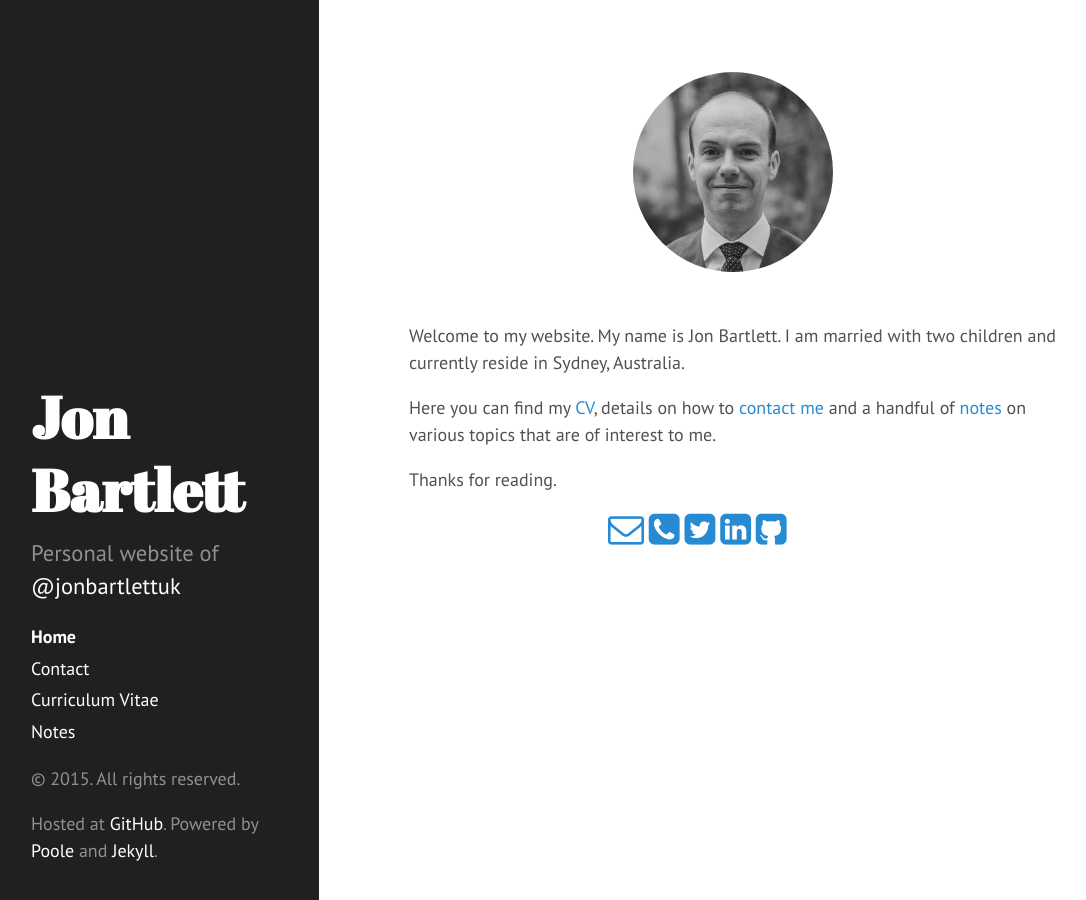
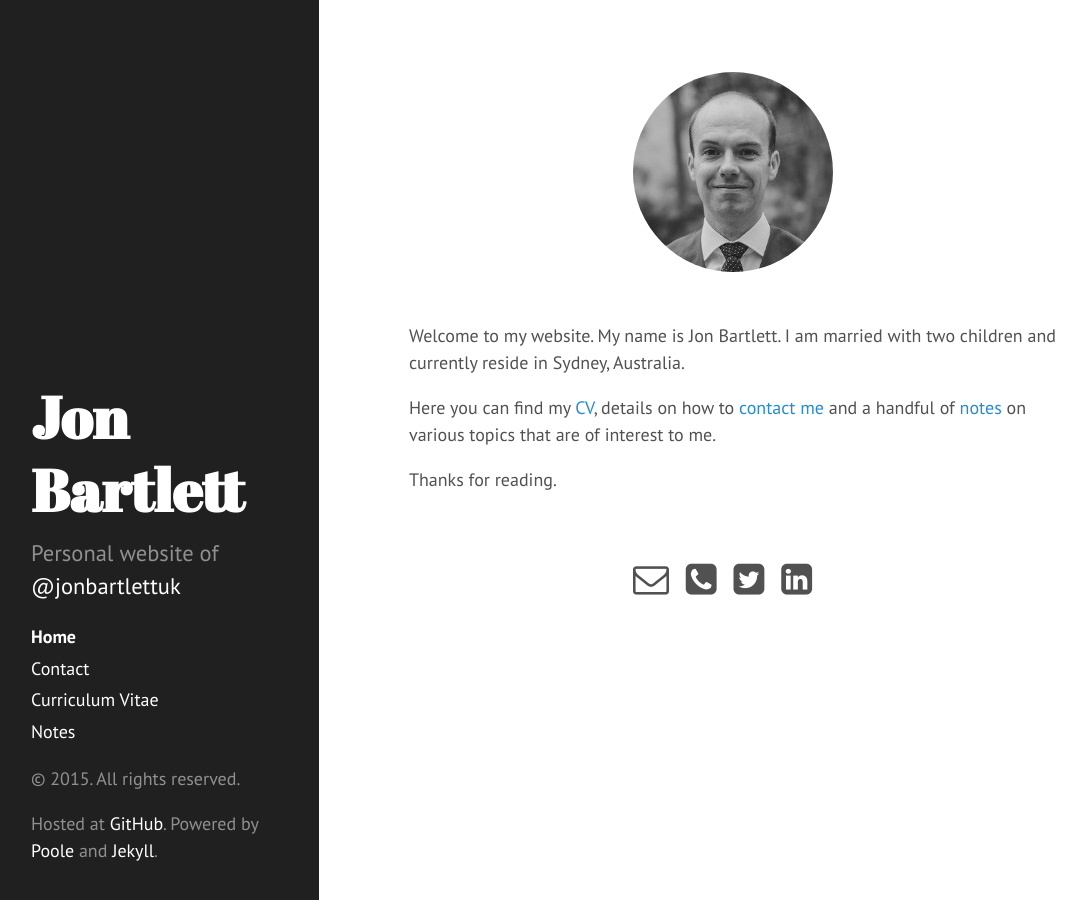
Before and after one commit to jonbartlett/jonbartlett.github.io, a Jekyll site: the page built from index.md, in a window 1280 px wide. Shown: the whole page, without its empty margins (5-1091 px from the left). Built offline with Jekyll 4.4.1, drawn with Linux system fonts in a browser that asks for light colours; Markdown is read by kramdown in place of the engine named in the settings.

Commit message:
styled icons on home page

```diff
--- a/index.md
+++ b/index.md
@@ -17,6 +17,5 @@ Thanks for reading.
     <a href="tel:+61424006192"><span class="fa fa-phone-square fa-2x"></span></a>
     <a href="https://www.twitter.com/jonbartlettuk"><span class="fa fa-twitter-square fa-2x"></span></a>
     <a href="https://au.linkedin.com/in/bartlettjon"><span class="fa fa-linkedin-square fa-2x"></span></a>
-    <a href="https://github.com/jonbartlett"><span class="fa fa-github-square fa-2x"></span></a>
   </div>
 </div>
--- a/public/css/custom.css
+++ b/public/css/custom.css
@@ -17,8 +17,22 @@
 	}
 
 .home-page-icons {
-      width: 250px;
+      width: 200px;
       display: block;
       margin-left: auto;
       margin-right: auto;
+      padding-top: 50px;
 }
+
+.home-page-icons span {
+      padding-right: 12px;
+      transition: color 0.5s ease;
+}
+
+.home-page-icons a:link {
+      color: rgb(81,81,81);
+}
+
+.home-page-icons span:hover {
+      color: #268bd2;
+}
```
